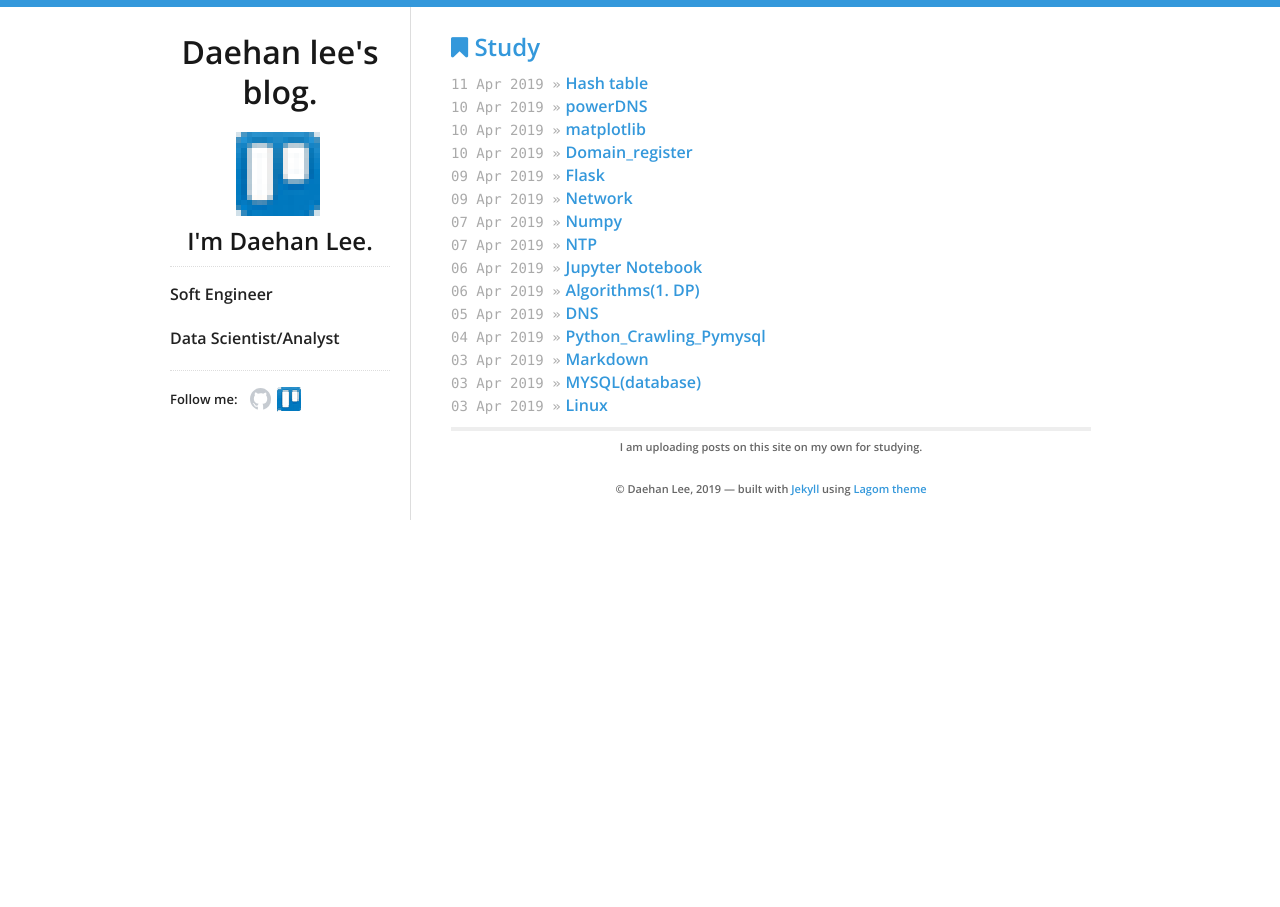
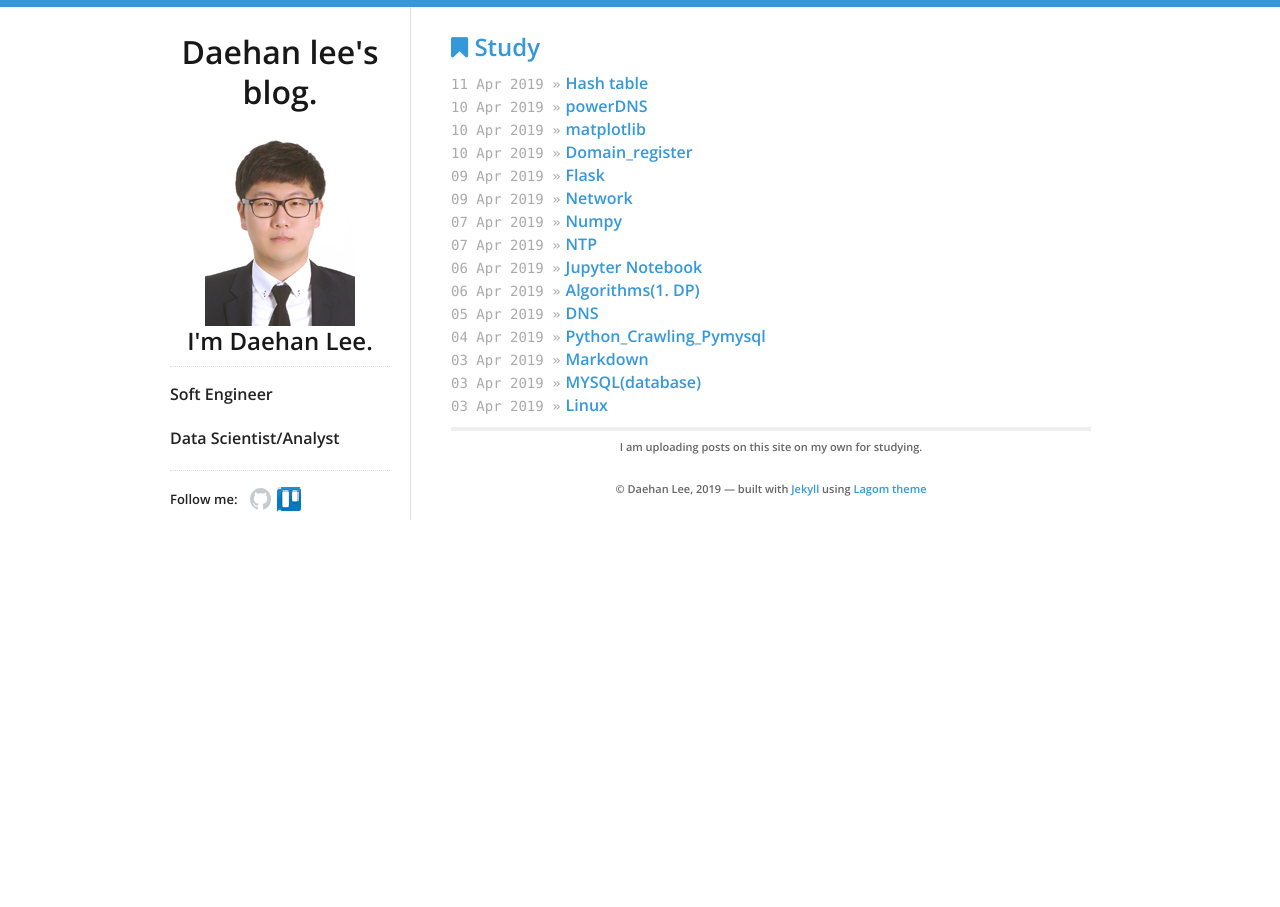
Before and after one commit to daehan0226/Study, a Jekyll site: the page built from index.html, in a window 1280 px wide. Built offline with Jekyll 4.4.1, drawn with Linux system fonts in a browser that asks for light colours.

Commit message:
Update sidebar.html

```diff
--- a/_includes/sidebar.html
+++ b/_includes/sidebar.html
@@ -4,7 +4,7 @@
     {% if site.data.theme.social.gravatar %}
       <img src="/logo4.png" id="logo_github" alt="logo_github"/>
     {% else %}
-    <img src="/logo2.png" id="logo_trello" alt="logo_trello" href="https://trello.com/daehanlee2/boards"/>
+    <img src="/daehan.png" id="logo_trello" alt="logo_trello" href="https://trello.com/daehanlee2/boards"/>
     {% endif %}
   </a>
   <h2>I'm Daehan Lee.</h2>
```
